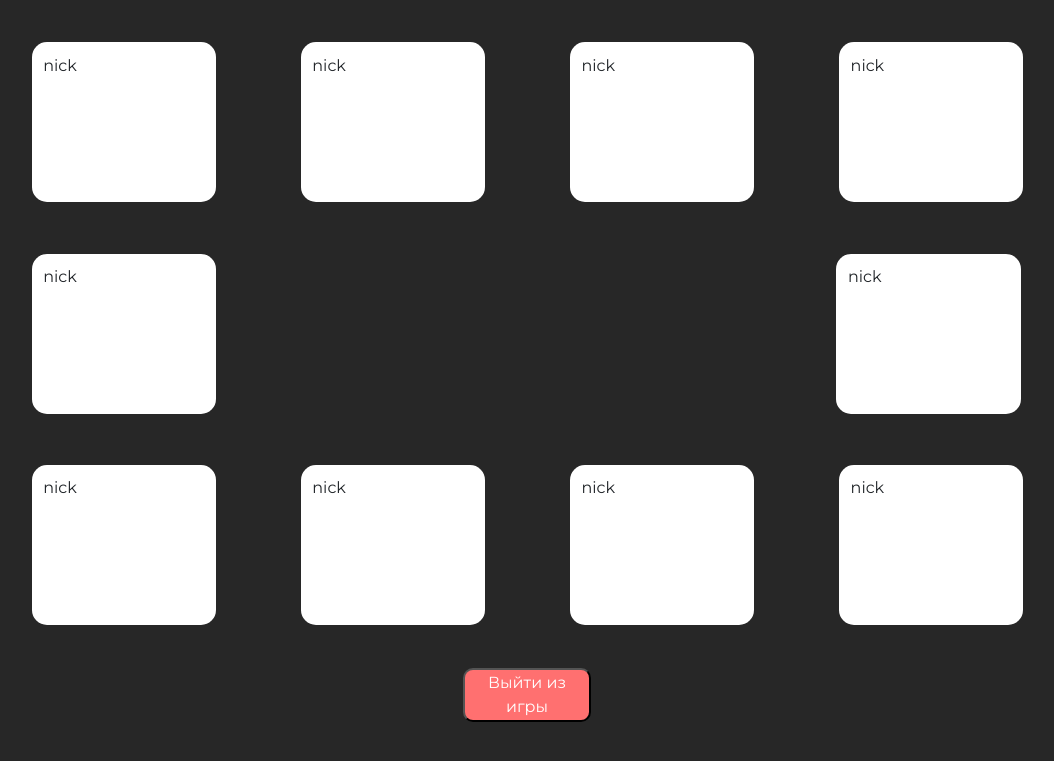
After one commit to w1ndead/croc2024, a Flask app: template templates/player_room.html in a window 1280 px wide. The commit adds this page. Shown: the top 761 px of the page, without its empty margins (113-1167 px from the left). Run offline with Flask 3, Linux system fonts and the light colour scheme; the template is opened without the code that fills it, so the values that code supplies are empty; some libraries are stand-ins or nearby versions.

Commit message:
show_version

```diff
--- a/app.py
+++ b/app.py
@@ -43,43 +43,7 @@ class Session(db.Model):
     def __repr__(self):
         return '<Session %r>' % self.id
 
-rooms = {
-    'stariy_bog': {
-        'users': {
-            0: '',
-            1: '',
-            2: '',
-            3: '',
-            4: '',
-            5: '',
-            6: '',
-            7: '',
-            8: '',
-            9: ''
-        },
-        'user_sids': {
-            0: '',
-            1: '',
-            2: '',
-            3: '',
-            4: '',
-            5: '',
-            6: '',
-            7: '',
-            8: '',
-            9: ''
-        },
-        'spectators': [],
-        'settings': {
-            'id': 0,
-            'master': '',
-            'master_exists': True,
-            'status': 'не начато',
-            'host': 'tim',
-            'privacy_status': 'открытая'
-        }
-    }
-}
+rooms = {}
 
 @app.route('/get_rooms', methods=['GET', 'POST'])
 def get_rooms():
@@ -99,32 +63,6 @@ def check_if_loggined_create_room_btn():
             'error' : '!Вы не авторизованы!'
         }
         return jsonify(data), 400
-
-@app.route('/create_room_btn', methods=['GET', 'POST'])
-def create_room_btn():
-    if (request.method == "GET"):
-        abort(404)
-    rec_data = request.json
-    room_name = rec_data['room_name']
-    master = rec_data['master']
-    privacy = rec_data['privacy']
-    if (len(room_name) < 3):
-        data = {
-            'error' : 'Название комнаты очень короткое'
-        }
-        return jsonify(data), 400
-    if (len(room_name) > 25):
-        data = {
-            'error' : 'Название комнаты слишком длинное'
-        }
-        return jsonify(data), 400
-    print(room_name, master, privacy)
-    data = {
-        'room_name' : room_name,
-        'host' : master,
-        'privacy' : privacy
-    }
-    return jsonify(data), 200
 
 @app.route('/logout_btn', methods=['GET', 'POST'])
 def logout_btn():
@@ -331,6 +269,12 @@ def room():
         return redirect("/")
     return render_template("room.html")
 
+@app.route('/player_room')
+def player_room():
+    if (not check_cookies()):
+        return redirect("/")
+    return render_template("player_room.html")
+
 @app.route('/')
 def main():
     return render_template("main.html")
--- /dev/null
+++ b/static/css/player_room.css
@@ -0,0 +1,73 @@
+* {
+    background-color: #272727;
+    font-family: "Montserrat", sans-serif;
+}
+
+.frst-row {
+    margin-left: 5%;
+    margin-top: 8%;
+    background-color: #272727;
+    width: 90%;
+    height: 160px;
+
+}
+
+.scnd-row {
+    margin-left: 5%;
+    margin-top: 4%;
+    background-color: #272727;
+    width: 90%;
+    height: 160px;
+}
+
+.thrd-row {
+    margin-left: 5%;
+    margin-top: 4%;
+    background-color: #272727;
+    width: 90%;
+    height: 160px;
+
+}
+
+.frstcam {
+    margin-left: 7%;
+    width: 16%;
+    height: 100%;
+    background-color: white;
+    display: inline-block;
+    border-radius: 15px;
+    padding: 1% 1%;
+}
+
+.scndcam {
+    margin-left: 53.5%;
+    width: 16%;
+    height: 100%;
+    background-color: white;
+    display: inline-block;
+    border-radius: 15px;
+    padding: 1% 1%;
+}
+
+.esh {
+    margin-top: -60px;
+    height: 600px;
+    align-items: center;
+    background-color: #272727;
+}
+
+.leave {
+    width: 100%;
+    align-items: center;
+    align-content: center;
+}
+
+button {
+    margin-left: 45%;
+    margin-top: 2%;
+    width: 10%;
+    text-align: center;
+    background-color: #FF7070;
+    color: white;
+    border-radius: 10px;
+}
--- a/static/js/create_room.js
+++ b/static/js/create_room.js
@@ -21,7 +21,7 @@ document.getElementById("create_room-btn").addEventListener("click", () => {
         },
         function(xhr) {
             if (xhr.status == 200) {
-                window.location.replace('/room?room=' + room_name + '&t=plyer');
+                window.location.replace('/room?room=' + room_name + '&t=player');
             } else {
                 document.getElementById('error-message').innerHTML = xhr.response.error;
             }
--- a/static/js/main.js
+++ b/static/js/main.js
@@ -67,7 +67,7 @@ send_xhr('POST', '/get_rooms',
                     {},
                     function(xhr) {
                         if (xhr.status == 200) {
-                            window.location.replace(`/room?room=${document.getElementsByClassName("enter_btn")[i].id}`);
+                            window.location.replace(`/player_room?room=${document.getElementsByClassName("enter_btn")[i].id}`);
                         } else {
                             document.getElementById('error-message').innerHTML = xhr.response.error;
                         }
@@ -81,7 +81,7 @@ send_xhr('POST', '/get_rooms',
                     {},
                     function(xhr) {
                         if (xhr.status == 200) {
-                            window.location.replace(`/room?room=${document.getElementsByClassName("view_enter_btn")[i].id}`);
+                            window.location.replace(`/player_room?room=${document.getElementsByClassName("view_enter_btn")[i].id}`);
                         } else {
                             document.getElementById('error-message').innerHTML = xhr.response.error;
                         }
--- a/templates/create_room.html
+++ b/templates/create_room.html
@@ -27,8 +27,8 @@ Create Room
             <label for="privacy"><p>Приватность</p></label>
             <select name="privacy" class="privacy" id="privacy">
                 <p>
-                    <option value="private" selected>Да</option>
-                    <option value="not_private">Нет</option>
+                    <option value="private" selected>закрытая</option>
+                    <option value="not_private">открытая</option>
                 </p>
             </select><br>
             <button class="lgnbutton" id="create_room-btn">Создать</button>
--- /dev/null
+++ b/templates/player_room.html
@@ -0,0 +1,39 @@
+<!DOCTYPE html>
+<html lang="ru">
+<head>
+    <meta charset="UTF-8" >
+    <meta name="viewport" content="width=device-width, initial-scale=1.0">
+    <title>Game</title>
+    <link rel="preconnect" href="https://fonts.googleapis.com">
+    <link rel="preconnect" href="https://fonts.gstatic.com" crossorigin>
+    <link href="https://fonts.googleapis.com/css2?family=Montserrat:ital,wght@0,100..900;1,100..900&display=swap" rel="stylesheet">
+    <link href="https://cdn.jsdelivr.net/npm/bootstrap@5.3.2/dist/css/bootstrap.min.css" rel="stylesheet" integrity="sha384-T3c6CoIi6uLrA9TneNEoa7RxnatzjcDSCmG1MXxSR1GAsXEV/Dwwykc2MPK8M2HN" crossorigin="anonymous">
+    <link rel="stylesheet" href="../static/css/player_room.css">
+    <script src="https://cdn.jsdelivr.net/npm/apexcharts"></script>
+</head>
+<body>
+    <div class="esh">
+        <div class="frst-row">
+            <div class="frstcam">nick</div>
+            <div class="frstcam">nick</div>
+            <div class="frstcam">nick</div>
+            <div class="frstcam">nick</div>
+        </div>
+        <div class="scnd-row">
+            <div class="frstcam">nick</div>
+            <div class="scndcam">nick</div>
+        </div>
+        <div class="thrd-row">
+            <div class="frstcam">nick</div>
+            <div class="frstcam">nick</div>
+            <div class="frstcam">nick</div>
+            <div class="frstcam">nick</div>
+        </div>
+    </div>
+    <div class="leave">
+        <a href="/"><button>
+            Выйти из игры
+        </button></a>
+    </div>
+</body>
+</html>
```
Also changed, not shown: instance/data.db.
